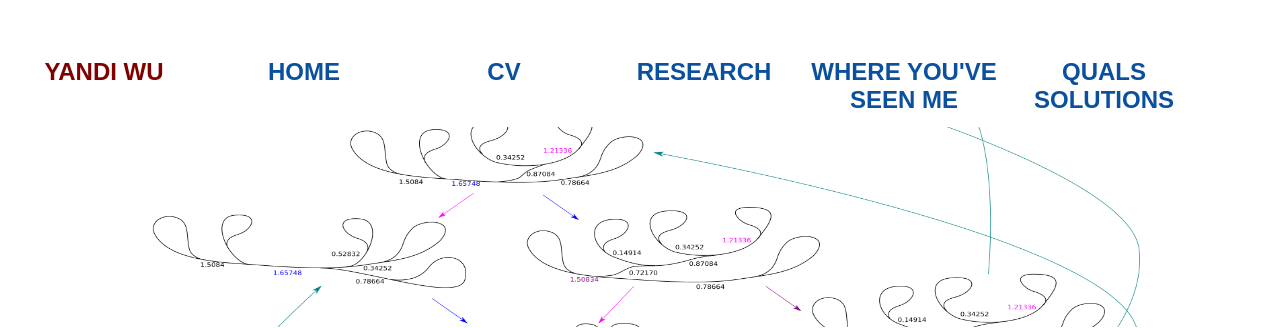
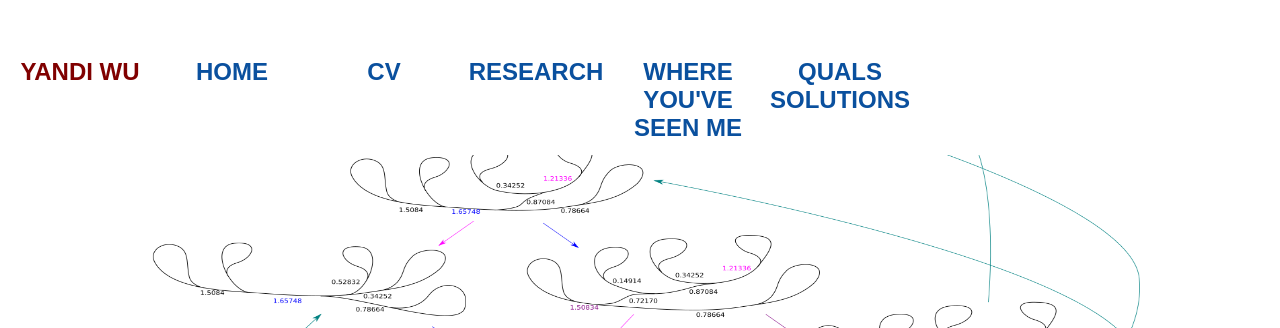
Before and after one commit to yandiwu/yandiwu.github.io, a PHP site: page /index.php in a window 1280 px wide. Shown: the top 328 px of the page. Run offline with PHP 8.4, Linux system fonts and the light colour scheme.

Commit message:
Update boba

```diff
--- a/style.css
+++ b/style.css
@@ -60,7 +60,7 @@
 {
     display: block;
     font-size: 24px;
-    width: 8em;
+    width: 6em;
     text-transform: uppercase;
     font-family: Arial, sans-serif;
     font-weight: bold;
```
